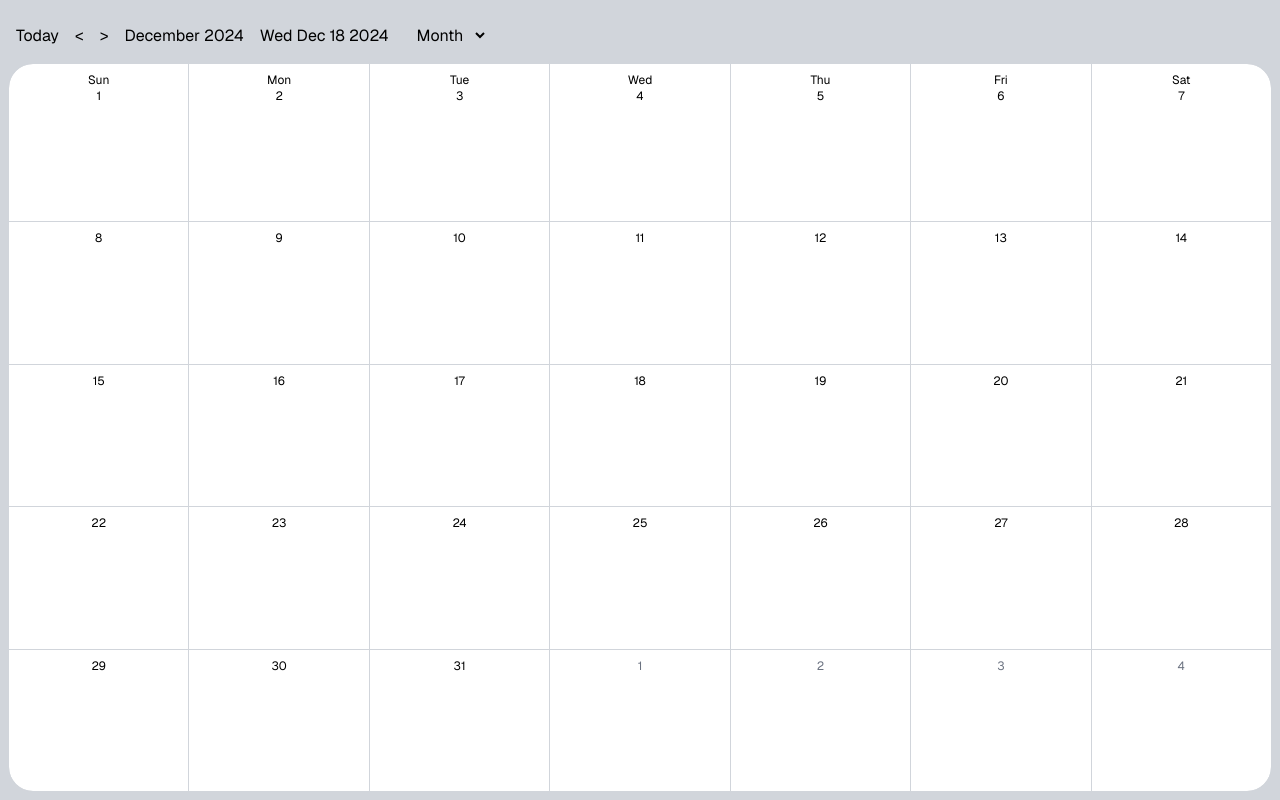
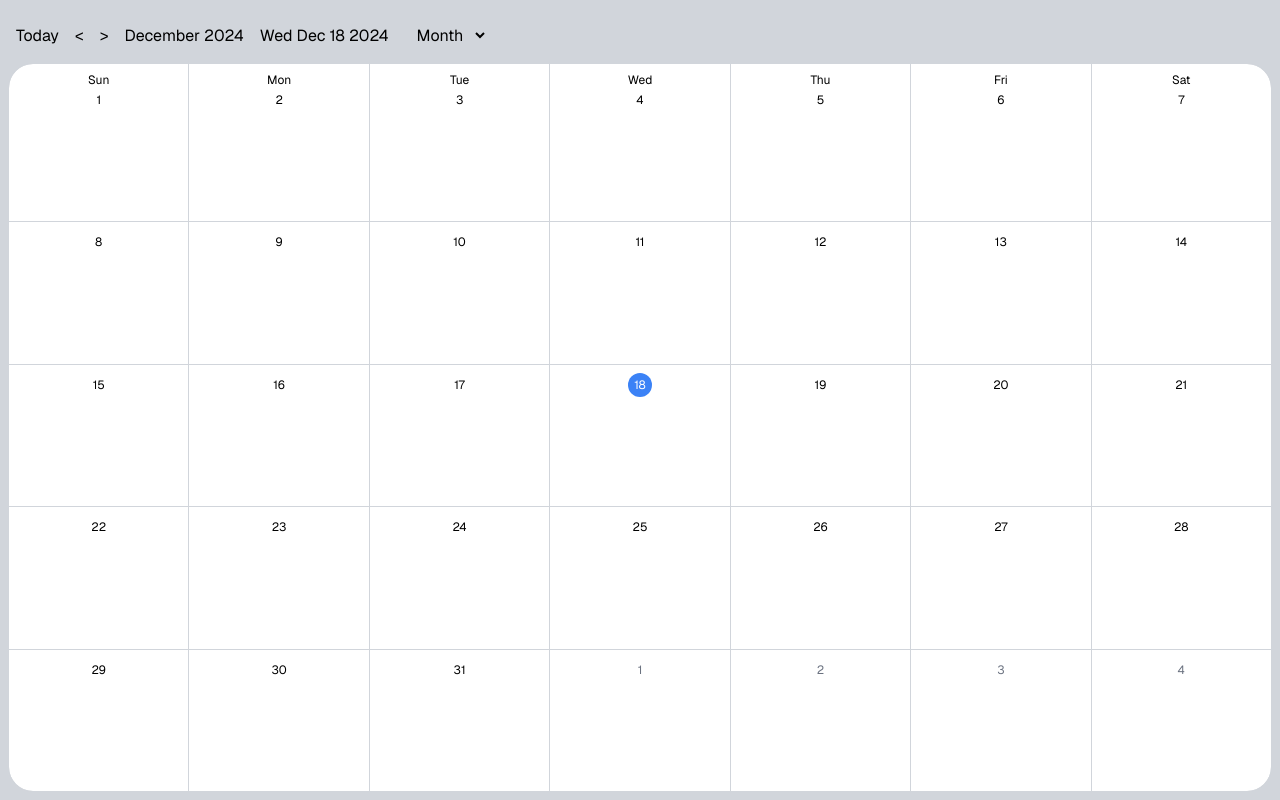
Before and after one commit to mgehrls/g-calendar, a Next.js app: page / in a window 1280 px wide. Built offline with nearby package versions, Linux system fonts and the light colour scheme.

Commit message:
highlight current day

```diff
--- a/src/components/MonthView.tsx
+++ b/src/components/MonthView.tsx
@@ -13,8 +13,8 @@ const MonthView = ({
   const bottomLeft = monthDatesToRender.length - 7;
   const bottomRight = monthDatesToRender.length - 1;
   return (
-    <div className="flex h-full flex-col p-[1px] bg-gray-300 rounded-3xl">
-      <div className="grid h-full grid-cols-7 grid-rows-[auto] overflow-auto gap-[1px] rounded-3xl">
+    <div className="flex h-full flex-col rounded-3xl bg-gray-300 p-[1px]">
+      <div className="grid h-full grid-cols-7 grid-rows-[auto] gap-[1px] overflow-auto rounded-3xl">
         {monthDatesToRender.map((date, index) => {
           const notCurrentMonth =
             (date > 20 && index < 7) || (date < 10 && index > 20);
@@ -34,7 +34,16 @@ const MonthView = ({
               )}
             >
               {index < 7 && <p>{getDaysShort(index)}</p>}
-              <p>{date}</p>
+              <p
+                className={clsx(
+                  "flex size-6 items-center justify-center",
+                  currentDateOnDisplay && date === currentDate.getDate()
+                    ? "rounded-full bg-blue-500 text-white"
+                    : "",
+                )}
+              >
+                {date}
+              </p>
             </div>
           );
         })}
```
